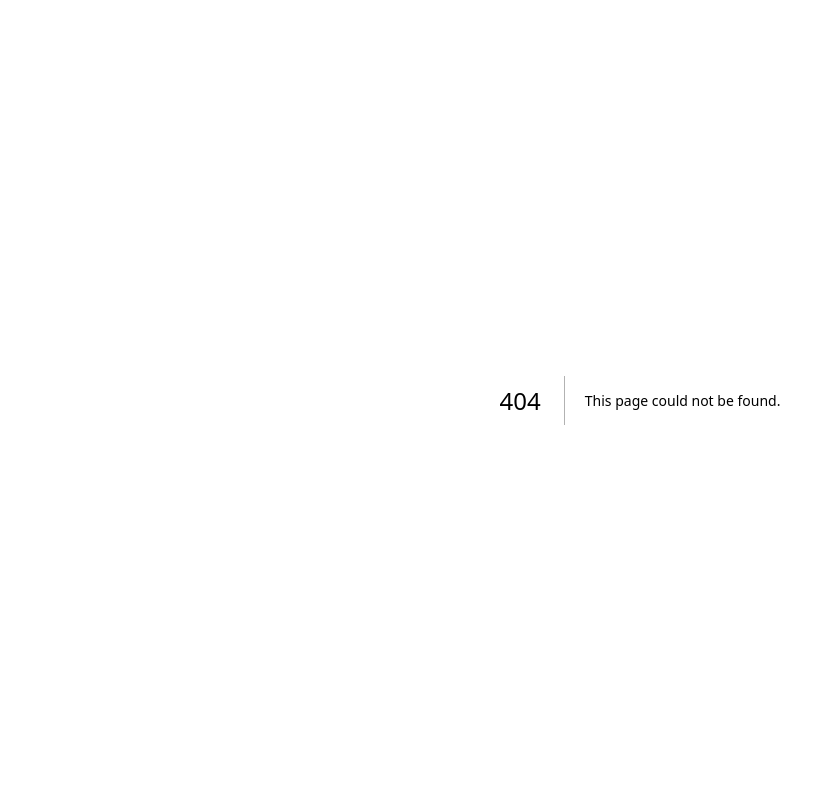
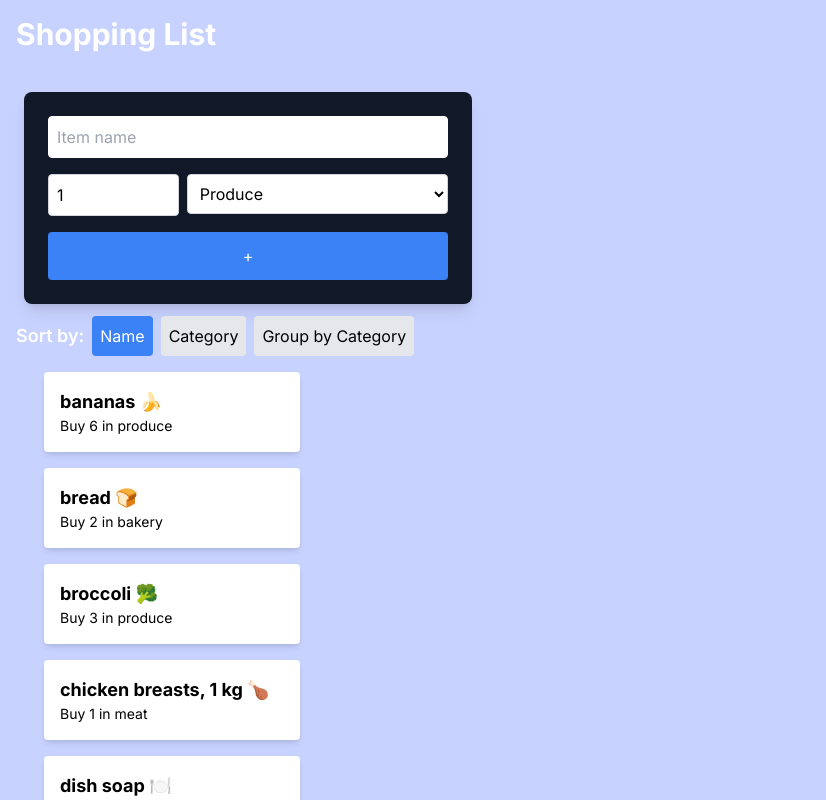
Before and after one commit to noorverma/cprg306-assignments, a Next.js app: page /week-6 in a window 1280 px wide. Before the commit this address had no page. Shown: the top 800 px of the page, without its empty margins (0-826 px from the left). Built offline with nearby package versions, Linux system fonts and the light colour scheme.

Commit message:
first commit

```diff
--- a/app/page.js
+++ b/app/page.js
@@ -22,6 +22,12 @@
         Go to Week 5 Assignment
         </Link>
       </div>
+      <div>
+        <Link href="/week-6">
+        Go to Week 6 Assignment
+        </Link>
+      </div>
+
     </main>
   );
 }
--- /dev/null
+++ b/app/week-6/item-list.js
@@ -0,0 +1,76 @@
+'use client';
+
+import React, { useState } from 'react';
+import Item from './item';
+
+export default function ItemList({ items }) {
+  const [sortBy, setSortBy] = useState('name');
+
+  const sortedItems = [...items].sort((a, b) => {
+    if (sortBy === 'name') {
+      return a.name.localeCompare(b.name);
+    } else if (sortBy === 'category') {
+      return a.category.localeCompare(b.category);
+    }
+    return 0;
+  });
+
+  const groupedItems = items.reduce((acc, item) => {
+    if (!acc[item.category]) {
+      acc[item.category] = [];
+    }
+    acc[item.category].push(item);
+    return acc;
+  }, {});
+
+  const sortedGroupedItems = Object.keys(groupedItems)
+    .sort()
+    .reduce((acc, category) => {
+      acc[category] = groupedItems[category].sort((a, b) => a.name.localeCompare(b.name));
+      return acc;
+    }, {});
+
+  return (
+    <div>
+      <div className="flex items-center space-x-2 mb-4 mt-3">
+        <span className="text-lg font-semibold">Sort by:</span>
+        <button
+          onClick={() => setSortBy('name')}
+          className={`p-2 rounded ${sortBy === 'name' ? 'bg-blue-500 text-white' : 'bg-gray-200 text-black'}`}
+        >
+          Name
+        </button>
+        <button
+          onClick={() => setSortBy('category')}
+          className={`p-2 rounded ${sortBy === 'category' ? 'bg-blue-500 text-white' : 'bg-gray-200 text-black'}`}
+        >
+          Category
+        </button>
+        <button
+          onClick={() => setSortBy('group')}
+          className={`p-2 rounded ${sortBy === 'group' ? 'bg-blue-500 text-white' : 'bg-gray-200 text-black'}`}
+        >
+          Group by Category
+        </button>
+      </div>
+      <ul>
+        {sortBy === 'group' ? (
+          Object.keys(sortedGroupedItems).map((category) => (
+            <li key={category} className="mb-4">
+              <h2 className="font-bold capitalize">{category}</h2>
+              <ul>
+                {sortedGroupedItems[category].map((item) => (
+                  <Item key={item.id} name={item.name} quantity={item.quantity} category={item.category} />
+                ))}
+              </ul>
+            </li>
+          ))
+        ) : (
+          sortedItems.map((item) => (
+            <Item key={item.id} name={item.name} quantity={item.quantity} category={item.category} />
+          ))
+        )}
+      </ul>
+    </div>
+  );
+}
--- /dev/null
+++ b/app/week-6/item.js
@@ -0,0 +1,12 @@
+export default function Item({ name, quantity, category }) {
+    return (
+      <li className="flex flex-col justify-between p-4 bg-white rounded mb-4 shadow-md transition-transform transform w-64 mx-7 hover:underline">
+        <div className="text-lg font-bold text-black hover:underline">
+          {name}
+        </div>
+        <div className="text-sm text-black">
+          Buy {quantity} in {category}
+        </div>
+      </li>
+    );
+  }
--- /dev/null
+++ b/app/week-6/items.json
@@ -0,0 +1,74 @@
+[
+    {
+      "id": "1h2GJKH12gkHG31h1H",
+      "name": "milk, 4 L 🥛",
+      "quantity": 1,
+      "category": "dairy"
+    },
+    {
+      "id": "2KJH3k2j3H1k2J3K1H",
+      "name": "bread 🍞",
+      "quantity": 2,
+      "category": "bakery"
+    },
+    {
+      "id": "3h2KJH3k2j3H1k2J3",
+      "name": "eggs, dozen 🥚",
+      "quantity": 2,
+      "category": "dairy"
+    },
+    {
+      "id": "4k2J3K1H2GJKH12gk",
+      "name": "bananas 🍌",
+      "quantity": 6,
+      "category": "produce"
+    },
+    {
+      "id": "5H1h1H2KJH3k2j3H",
+      "name": "broccoli 🥦",
+      "quantity": 3,
+      "category": "produce"
+    },
+    {
+      "id": "6H1k2J3K1H2GJKH1",
+      "name": "chicken breasts, 1 kg 🍗",
+      "quantity": 1,
+      "category": "meat"
+    },
+    {
+      "id": "7gkHG31h1H2KJH3k",
+      "name": "pasta sauce 🍝",
+      "quantity": 3,
+      "category": "canned goods"
+    },
+    {
+      "id": "8j3H1k2J3K1H2GJK",
+      "name": "spaghetti, 454 g 🍝",
+      "quantity": 2,
+      "category": "dry goods"
+    },
+    {
+      "id": "9H12gkHG31h1H2KJ",
+      "name": "toilet paper, 12 pack 🧻",
+      "quantity": 1,
+      "category": "household"
+    },
+    {
+      "id": "10H3k2j3H1k2J3K1",
+      "name": "paper towels, 6 pack",
+      "quantity": 1,
+      "category": "household"
+    },
+    {
+      "id": "11k2J3K1H2GJKH12",
+      "name": "dish soap 🍽️",
+      "quantity": 1,
+      "category": "household"
+    },
+    {
+      "id": "12GJKH12gkHG31h1",
+      "name": "hand soap 🧼",
+      "quantity": 4,
+      "category": "household"
+    }
+  ]
--- /dev/null
+++ b/app/week-6/new-item.js
@@ -0,0 +1,74 @@
+'use client';
+
+import { useState } from 'react';
+
+export default function NewItem({ onAddItem }) {
+  const [name, setName] = useState('');
+  const [quantity, setQuantity] = useState(1);
+  const [category, setCategory] = useState('produce');
+
+  const handleSubmit = (e) => {
+    e.preventDefault();
+    const newItem = { id: Math.random().toString(36).substring(2, 11), name, quantity, category };
+    onAddItem(newItem);
+    setName('');
+    setQuantity(1);
+    setCategory('produce');
+  };
+
+  return (
+    <form onSubmit={handleSubmit} className="space-y-4 bg-gray-900 p-6 rounded-lg shadow-lg max-w-md mx-auto mt-10 ml-2">
+      <div>
+        <label className="block text-white"></label>
+        <input
+          type="text"
+          value={name}
+          onChange={(e) => setName(e.target.value)}
+          required
+          className="w-full p-2 border border-white rounded bg-white text-black"
+          placeholder="Item name"
+        />
+      </div>
+      <div className="flex space-x-2">
+        <div className="w-1/3">
+          <label className="block text-white"></label>
+          <input
+            type="number"
+            min="1"
+            max="99"
+            value={quantity}
+            onChange={(e) => setQuantity(Number(e.target.value))}
+            required
+            className="w-full p-2 border border-gray-300 rounded bg-white text-black"
+          />
+        </div>
+        <div className="w-2/3">
+          <label className="block text-white"></label>
+          <select
+            value={category}
+            onChange={(e) => setCategory(e.target.value)}
+            className="w-full p-2 border border-gray-300 rounded bg-white text-black"
+          >
+            <option value="produce">Produce</option>
+            <option value="dairy">Dairy</option>
+            <option value="bakery">Bakery</option>
+            <option value="meat">Meat</option>
+            <option value="frozen">Frozen Foods</option>
+            <option value="canned">Canned Goods</option>
+            <option value="dry">Dry Goods</option>
+            <option value="beverages">Beverages</option>
+            <option value="snacks">Snacks</option>
+            <option value="household">Household</option>
+            <option value="other">Other</option>
+          </select>
+        </div>
+      </div>
+      <button
+        type="submit"
+        className="w-full p-3 bg-blue-500 text-white rounded hover:bg-blue-600"
+      >
+        +
+      </button>
+    </form>
+  );
+}
--- /dev/null
+++ b/app/week-6/page.js
@@ -0,0 +1,22 @@
+'use client';
+
+import React, { useState } from 'react';
+import NewItem from './new-item';
+import ItemList from './item-list';
+import itemsData from './items.json';
+
+export default function Page() {
+  const [items, setItems] = useState(itemsData);
+
+  const handleAddItem = (newItem) => {
+    setItems([...items, newItem]);
+  };
+
+  return (
+    <main className="bg-indigo-200 min-h-screen p-4">
+      <h1 className="text-3xl font-bold text-white mb-6">Shopping List</h1>
+      <NewItem onAddItem={handleAddItem} />
+      <ItemList items={items} />
+    </main>
+  );
+}
```
